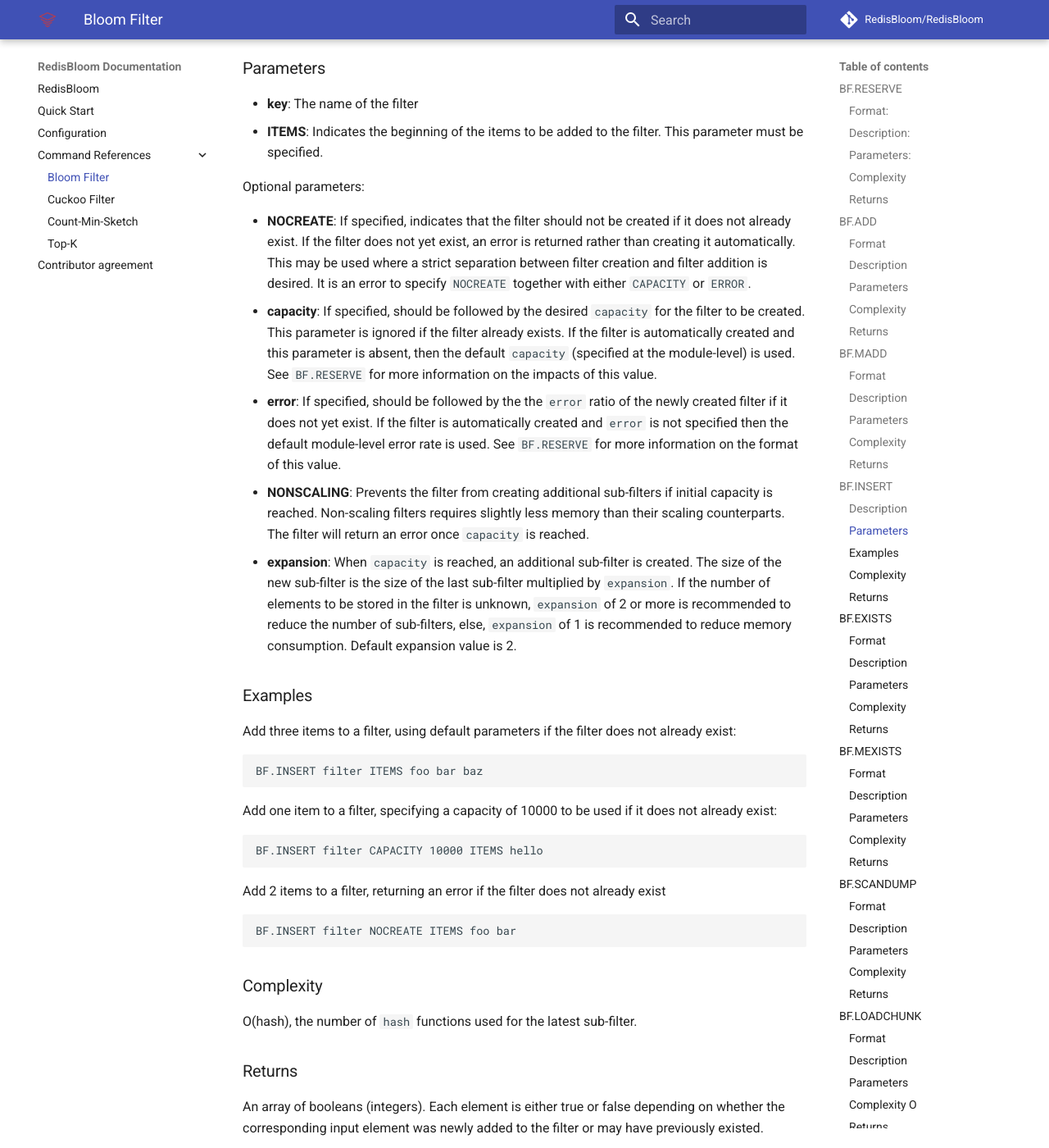
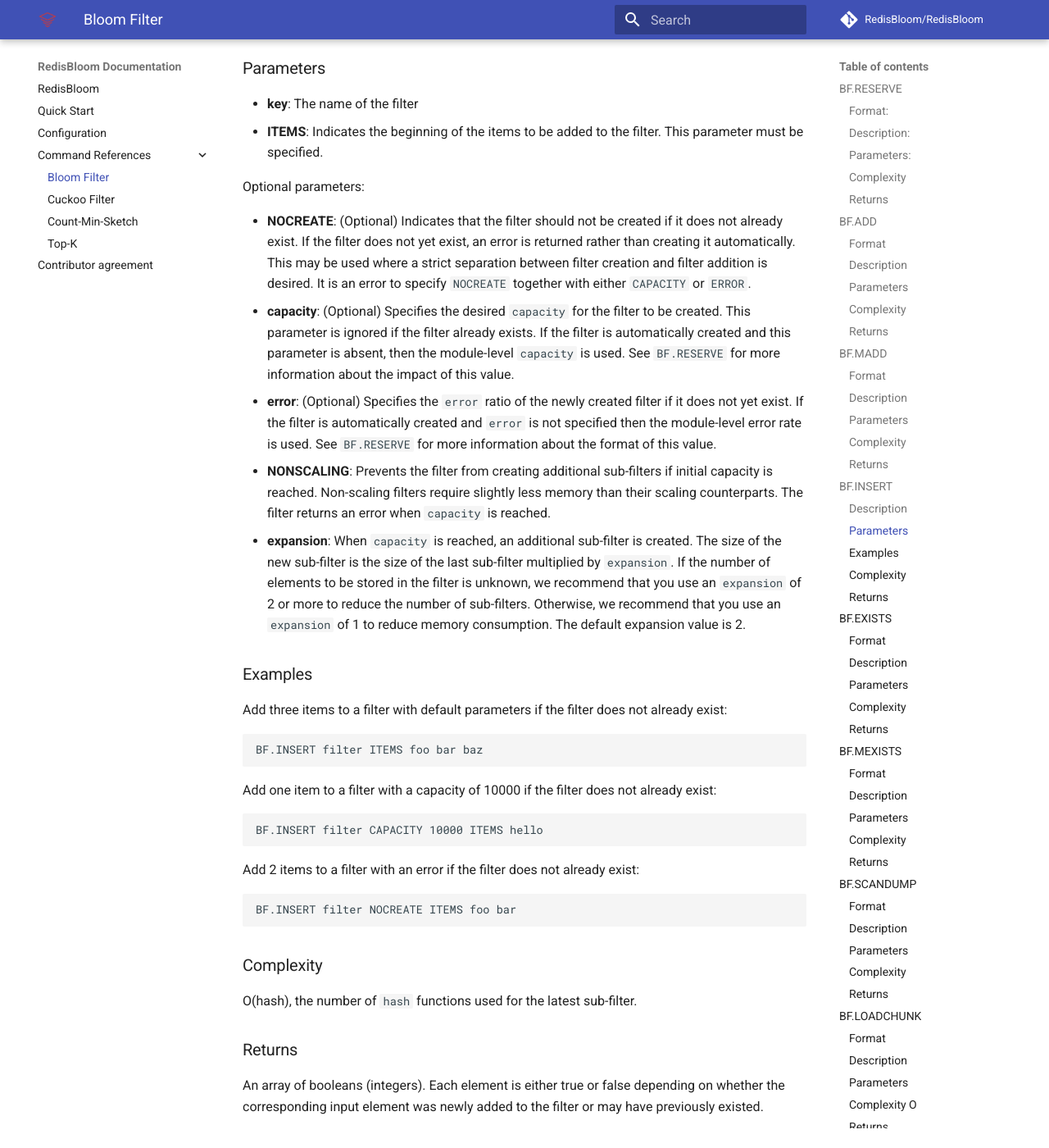
Before and after one commit to RedisBloom/RedisBloom, an MkDocs documentation site: the page built from docs/Bloom_Commands.md, in a window 1280 px wide and 1400 px high, scrolled down 3219 px. Shown: the whole window at 82% size. Built offline with MkDocs 1.6.1 and Material for MkDocs 9.7.7, drawn with Linux system fonts in a browser that asks for light colours; comment, search, counter and statistics services are not loaded; old or Windows-style settings are respelled for this version of MkDocs; some of the changed text lies outside the part shown.

Commit message:
Style changes

````diff
--- a/docs/Bloom_Commands.md
+++ b/docs/Bloom_Commands.md
@@ -15,13 +15,13 @@ BF.RESERVE {key} {error_rate} {capacity} [EXPANSION expansion] [NONSCALING]
 ### Description:
 
 Creates an empty Bloom Filter for the initial capacity requested with an upper
-bound `error_rate`. By default, the filter will auto-scale when `capacity` is
+bound `error_rate`. By default, the filter auto-scales when `capacity` is
 reached.
 
-Though the filter can scale up by creating sub-filters, it is recommended to
-reserve enough capacity since maintaining and querying sub-filters requires
+Though the filter can scale up by creating sub-filters, we recommend that you
+reserve enough capacity because maintaining and querying sub-filters requires
 more memory and CPU time than an equivalent filter that had the right capacity
-on creation time.
+at creation time.
 
 The number of hash functions is -log(error)/ln(2)^2.
 The number of bits per item is -log(error)/ln(2) ≈ 1.44.
@@ -33,28 +33,28 @@ The number of bits per item is -log(error)/ln(2) ≈ 1.44.
 
 ### Parameters:
 
-* **key**: The key under which the filter is to be found
-* **error_rate**: The desired probability for false positives. This should
-    be a decimal value between 0 and 1. For example, for a desired false
+* **key**: The key under which the filter is found
+* **error_rate**: The desired probability for false positives. The rate is
+    a decimal value between 0 and 1. For example, for a desired false
     positive rate of 0.1% (1 in 1000), error_rate should be set to 0.001.
 * **capacity**: The number of entries intended to be added to the filter.
-    Performance will begin to degrade after adding more items than this
-    number. The actual degradation will depend on how far the limit has
-    been exceeded. Performance will degrade linearly as the number of entries
-    grow exponentially.
+    Performance begins to degrade after adding more items than this
+    number. The actual degradation depends on how far the limit has
+    been exceeded. Performance degrades linearly as the number of entries
+    grows exponentially.
 
 Optional parameters:
 
 * **NONSCALING**: Prevents the filter from creating additional sub-filters if
     initial capacity is reached. Non-scaling filters requires slightly less
-    memory than their scaling counterparts. The filter will return an error
-    once `capacity` is reached.
+    memory than their scaling counterparts. The filter returns an error
+    when `capacity` is reached.
 * **expansion**: When `capacity` is reached, an additional sub-filter is
     created. The size of the new sub-filter is the size of the last sub-filter
     multiplied by `expansion`. If the number of elements to be stored in the
-    filter is unknown, `expansion` of 2 or more is recommended to reduce the
-    number of sub-filters, else, `expansion` of 1 is recommended to reduce
-    memory consumption. Default expansion value is 2.
+    filter is unknown, we recommend that you use an `expansion` of 2 or more
+    to reduce the number of sub-filters. Otherwise, we recommend that you use an
+    `expansion` of 1 to reduce memory consumption. The default expansion value is 2.
 
 ### Complexity
 
@@ -100,8 +100,8 @@ BF.MADD {key} {item} [item...]
 
 ### Description
 
-Adds one or more items to the Bloom Filter, creating the filter if it does not yet exist.
-This command operates identically to `BF.ADD` except it allows multiple inputs and returns
+Adds one or more items to the Bloom Filter and creates the filter if it does not exist yet.
+This command operates identically to `BF.ADD` except that it allows multiple inputs and returns
 multiple values.
 
 ### Parameters
@@ -128,8 +128,8 @@ BF.INSERT {key} [CAPACITY {cap}] [ERROR {error}] [EXPANSION {expansion}] [NOCREA
 
 ### Description
 
-BF.INSERT is a sugarcoated combination of BF.RESERVE and BF.ADD. It will create a
-new filter if `key` does not exist using the relevant arguments (see BF.RESERVE).
+BF.INSERT is a sugarcoated combination of BF.RESERVE and BF.ADD. It creates a
+new filter if the `key` does not exist using the relevant arguments (see BF.RESERVE).
 Next, all `ITEMS` are inserted.
 
 ### Parameters
@@ -140,47 +140,49 @@ Next, all `ITEMS` are inserted.
 
 Optional parameters:
 
-* **NOCREATE**: If specified, indicates that the filter should not be created if
+* **NOCREATE**: (Optional) Indicates that the filter should not be created if
     it does not already exist. If the filter does not yet exist, an error is
     returned rather than creating it automatically. This may be used where a strict
     separation between filter creation and filter addition is desired. It is an
     error to specify `NOCREATE` together with either `CAPACITY` or `ERROR`.
-* **capacity**: If specified, should be followed by the desired `capacity` for the
+* **capacity**: (Optional) Specifies the desired `capacity` for the
     filter to be created. This parameter is ignored if the filter already exists.
     If the filter is automatically created and this parameter is absent, then the
-    default `capacity` (specified at the module-level) is used. See `BF.RESERVE`
-    for more information on the impacts of this value.
-* **error**: If specified, should be followed by the the `error` ratio of the newly
+    module-level `capacity` is used. See `BF.RESERVE`
+    for more information about the impact of this value.
+* **error**: (Optional) Specifies the `error` ratio of the newly
     created filter if it does not yet exist. If the filter is automatically
-    created and `error` is not specified then the default module-level error
-    rate is used. See `BF.RESERVE` for more information on the format of this
+    created and `error` is not specified then the module-level error
+    rate is used. See `BF.RESERVE` for more information about the format of this
     value.
 * **NONSCALING**: Prevents the filter from creating additional sub-filters if
-    initial capacity is reached. Non-scaling filters requires slightly less
-    memory than their scaling counterparts. The filter will return an error
-    once `capacity` is reached.
+    initial capacity is reached. Non-scaling filters require slightly less
+    memory than their scaling counterparts. The filter returns an error
+    when `capacity` is reached.
 * **expansion**: When `capacity` is reached, an additional sub-filter is
     created. The size of the new sub-filter is the size of the last sub-filter
     multiplied by `expansion`. If the number of elements to be stored in the
-    filter is unknown, `expansion` of 2 or more is recommended to reduce the
-    number of sub-filters, else, `expansion` of 1 is recommended to reduce
-    memory consumption. Default expansion value is 2.
+    filter is unknown, we recommend that you use an `expansion` of 2 or more
+    to reduce the number of sub-filters. Otherwise, we recommend that you use an
+    `expansion` of 1 to reduce memory consumption. The default expansion value is 2.
 
 ### Examples
 
-Add three items to a filter, using default parameters if the filter does not already
+Add three items to a filter with default parameters if the filter does not already
 exist:
+
 ```
 BF.INSERT filter ITEMS foo bar baz
 ```
 
-Add one item to a filter, specifying a capacity of 10000 to be used if it does not
+Add one item to a filter with a capacity of 10000 if the filter does not
 already exist:
+
 ```
 BF.INSERT filter CAPACITY 10000 ITEMS hello
 ```
 
-Add 2 items to a filter, returning an error if the filter does not already exist
+Add 2 items to a filter with an error if the filter does not already exist:
 
 ```
 BF.INSERT filter NOCREATE ITEMS foo bar
@@ -240,21 +242,22 @@ Determines if one or more items may exist in the filter or not.
 
 ### Parameters
 
-* **key**: name of the filter
-* **items**: one or more items to check
+* **key**: The name of the filter
+* **items**: One or more items to check
 
 ### Complexity
 
 O(hash * sub-filters), the number of `hash` functions multiplied by the number
 of `sub-filters`.
 On average, a sub-filter returns FALSE after 2 bits are tested. Therefore the
-average complexity for a FALSE reply is `2 * sub-filters` while for a TRUE
+average complexity for a FALSE reply is `2 * sub-filters`. For a TRUE
 reply, the complexity is `2 * 1/2 * sub-filters + hash`.
 
 ### Returns
 
 An array of boolean values (actually integers). A true value means the
-corresponding item may exist in the filter, while a false value means it does not.
+corresponding item may exist in the filter, and a false value means it does not
+exist in the filter.
 
 
 ## BF.SCANDUMP
@@ -271,7 +274,7 @@ Begins an incremental save of the bloom filter. This is useful for large bloom
 filters which cannot fit into the normal `SAVE` and `RESTORE` model.
 
 The first time this command is called, the value of `iter` should be 0. This
-command will return successive `(iter, data)` pairs until `(0, NULL)` to
+command returns successive `(iter, data)` pairs until `(0, NULL)` to
 indicate completion.
 
 A demonstration in python-flavored pseudocode:
@@ -294,8 +297,8 @@ for chunk in chunks:
 
 ### Parameters
 
-* **key** Name of the filter
-* **iter** Iterator value. This is either 0, or the iterator from a previous
+* **key**: Name of the filter
+* **iter**: Iterator value; either 0 or the iterator from a previous
     invocation of this command
 
 ### Complexity
@@ -324,14 +327,14 @@ BF.LOADCHUNK {key} {iter} {data}
 Restores a filter previously saved using `SCANDUMP`. See the `SCANDUMP` command
 for example usage.
 
-This command will overwrite any bloom filter stored under `key`. Ensure that
-the bloom filter will not be modified between invocations.
+This command overwrites any bloom filter stored under `key`. Make sure that
+the bloom filter is not be changed between invocations.
 
 ### Parameters
 
-* **key** Name of the key to restore
-* **iter** Iterator value associated with `data` (returned by `SCANDUMP`)
-* **data** Current data chunk (returned by `SCANDUMP`)
+* **key**: Name of the key to restore
+* **iter**: Iterator value associated with `data` (returned by `SCANDUMP`)
+* **data**: Current data chunk (returned by `SCANDUMP`)
 
 ### Complexity O
 
@@ -355,7 +358,7 @@ Return information about `key`
 
 ### Parameters
 
-* **key** Name of the key to restore
+* **key**: Name of the key to restore
 
 ### Complexity O
 
````
Also changed, not shown: other parts of docs/Bloom_Commands.md (+4 -4 lines).
